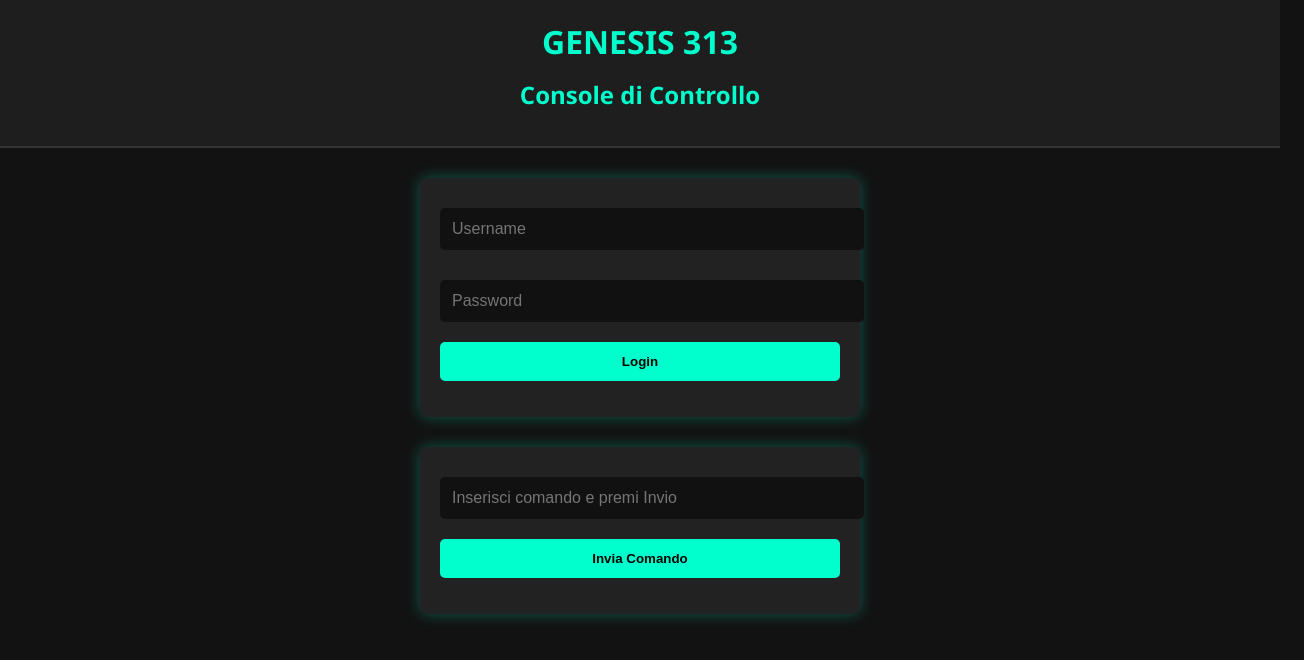
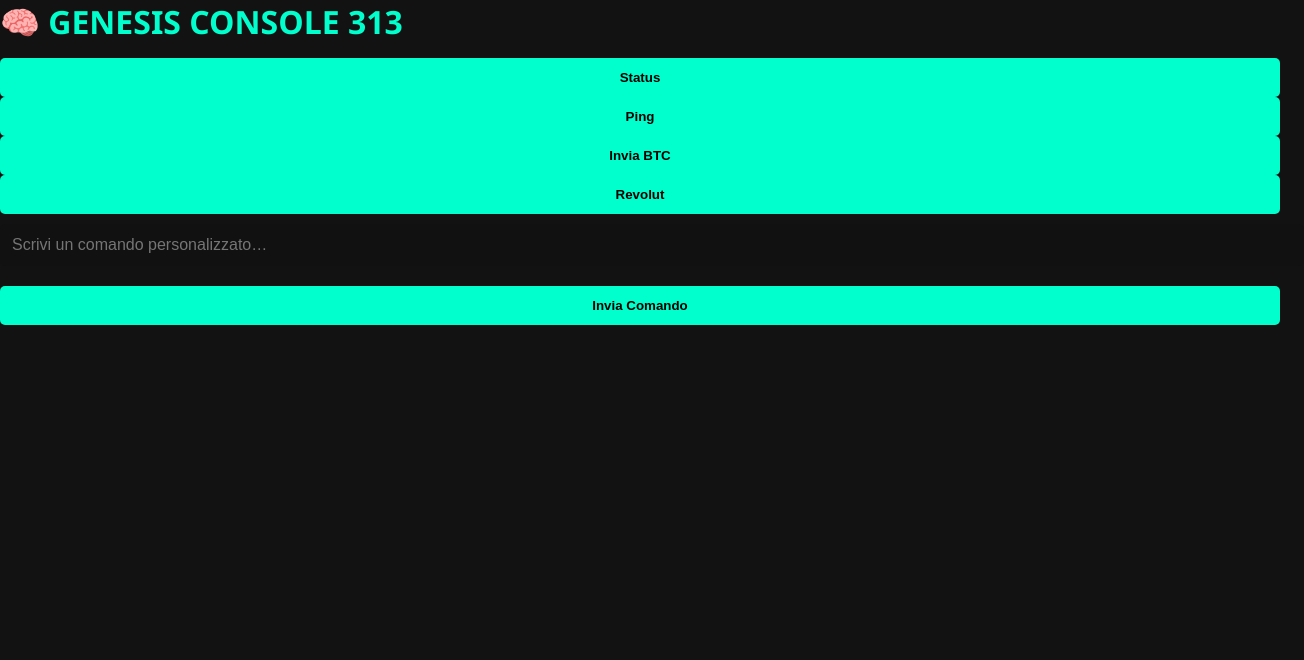
Before and after one commit to elfida14/genesis-console, a website: page public/index.html in a window 1280 px wide. Shown: the whole page, 1304 px wide, since content can reach past the window. Drawn offline with Linux system fonts and the light colour scheme.

Commit message:
Update index.html

```diff
--- a/public/index.html
+++ b/public/index.html
@@ -2,30 +2,29 @@
 <html lang="it">
 <head>
   <meta charset="UTF-8" />
-  <meta name="viewport" content="width=device-width, initial-scale=1.0" />
-  <title>Genesis 313 – Console</title>
+  <meta name="viewport" content="width=device-width, initial-scale=1.0"/>
+  <title>Genesis Console</title>
   <link rel="stylesheet" href="style.css" />
 </head>
 <body>
-  <header>
-    <h1>GENESIS 313</h1>
-    <h2>Console di Controllo</h2>
-  </header>
+  <div class="container">
+    <h1>🧠 GENESIS CONSOLE 313</h1>
 
-  <div id="login-section">
-    <input id="username" type="text" placeholder="Username" autocomplete="off" />
-    <input id="password" type="password" placeholder="Password" autocomplete="off" />
-    <button onclick="login()">Login</button>
-    <p id="login-status"></p>
+    <div class="button-group">
+      <button data-cmd="status">Status</button>
+      <button data-cmd="ping">Ping</button>
+      <button data-cmd="sendBTC">Invia BTC</button>
+      <button data-cmd="revolut">Revolut</button>
+    </div>
+
+    <form id="commandForm">
+      <input type="text" id="commandInput" placeholder="Scrivi un comando personalizzato…" />
+      <button type="submit">Invia Comando</button>
+    </form>
+
+    <div id="output"></div>
   </div>
 
-  <div id="control-panel">
-    <input id="command" type="text" placeholder="Inserisci comando e premi Invio" autocomplete="off" />
-    <button onclick="sendCommand()">Invia Comando</button>
-    <p id="device-status"></p>
-    <p id="ai-response"></p>
-  </div>
-
-  <script src="script.js"></script>
+  <script src="main.js"></script>
 </body>
-</html
+</html>
```
